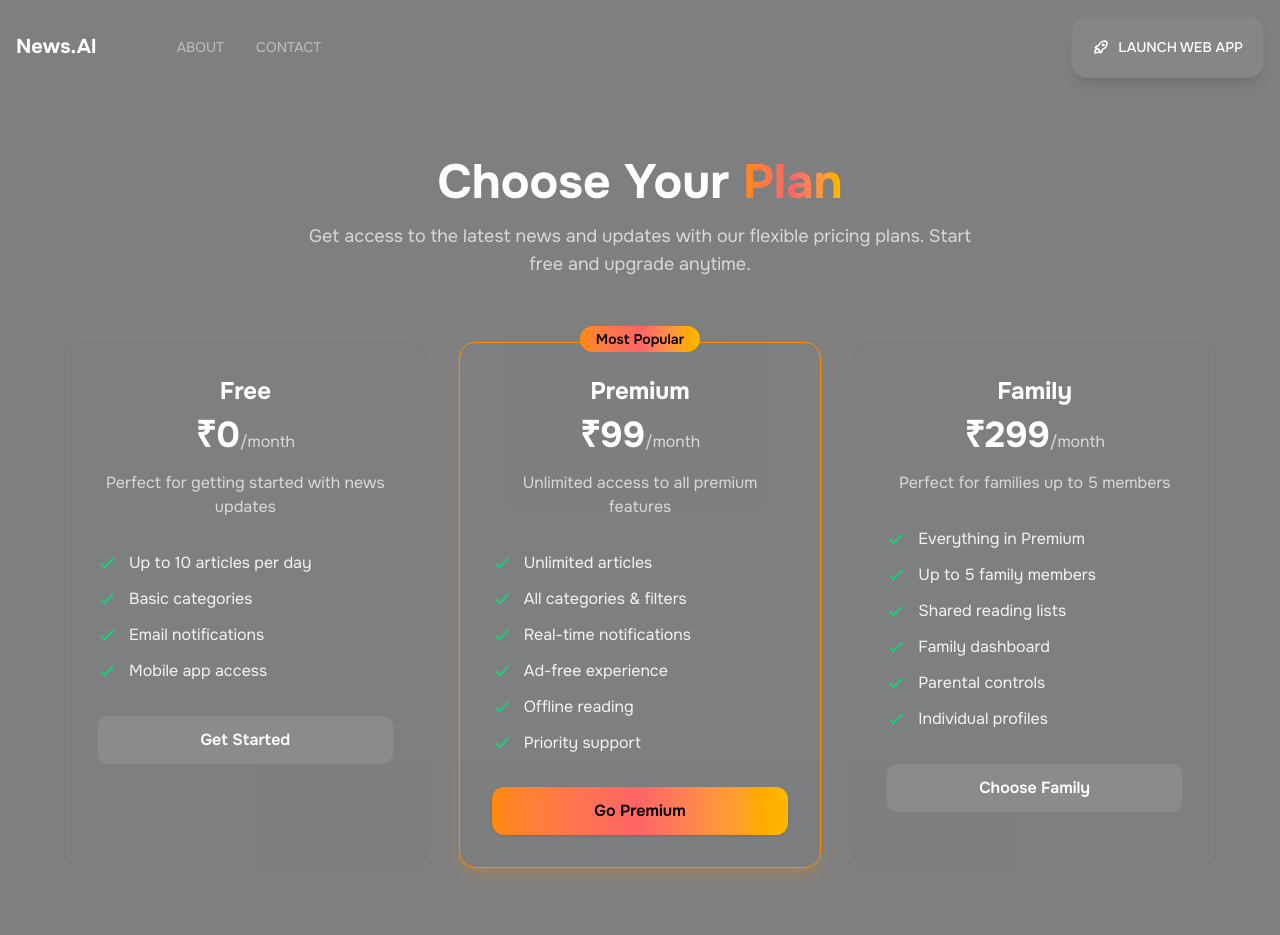
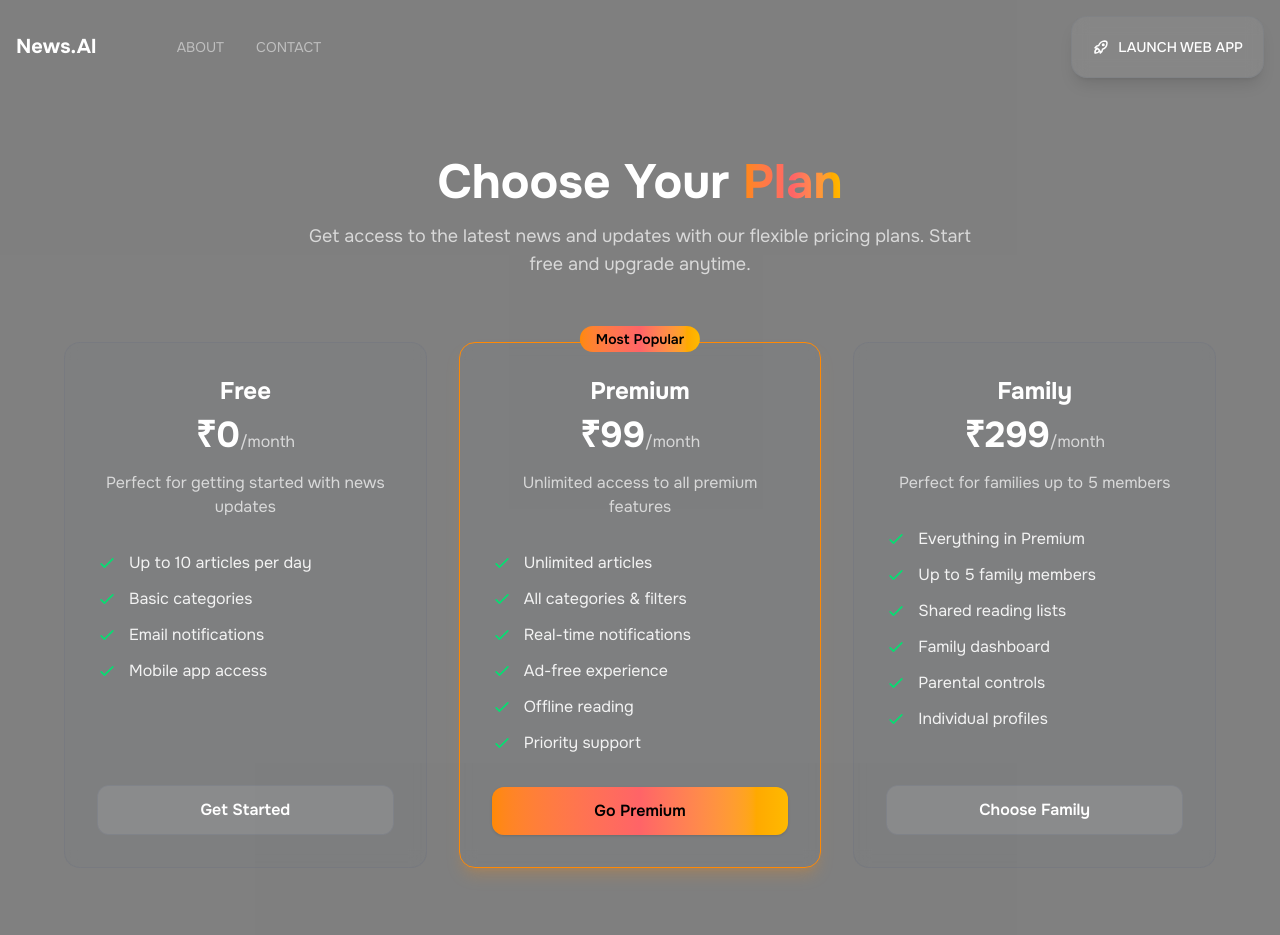
Before and after one commit to vikas-saini-7/24hr-news-updates-using-ai, a Next.js app in the folder frontend/: page /subscribe in a window 1280 px wide. Shown: the top 935 px of the page. Built offline with nearby package versions, Linux system fonts and the light colour scheme; no server answers.

Commit message:
fix: update cookie sameSite attribute and improve subscription plans layout

```diff
--- a/frontend/src/app/subscribe/page.tsx
+++ b/frontend/src/app/subscribe/page.tsx
@@ -75,7 +75,7 @@ const page = () => {
           {plans.map((plan, index) => (
             <div
               key={plan.name}
-              className={`relative bg-gray-500/10 backdrop-blur-sm rounded-2xl p-8 border transition-all duration-300 hover:scale-105 hover:shadow-2xl ${
+              className={`relative bg-gray-500/10 backdrop-blur-sm rounded-2xl p-8 border transition-all duration-300 hover:scale-105 hover:shadow-2xl flex flex-col h-full ${
                 plan.popular
                   ? "border-orange-400 shadow-orange-400/20 shadow-lg"
                   : "border-gray-500/30 hover:border-gray-500/50"
@@ -101,7 +101,7 @@ const page = () => {
               </div>
 
               {/* Features List */}
-              <ul className="space-y-3 mb-8">
+              <ul className="space-y-3 mb-8 flex-grow">
                 {plan.features.map((feature, featureIndex) => (
                   <li key={featureIndex} className="flex items-center">
                     <svg
@@ -124,7 +124,7 @@ const page = () => {
 
               {/* CTA Button */}
               <button
-                className={`w-full py-3 px-6 rounded-xl font-semibold transition-all duration-300 cursor-pointer ${
+                className={`w-full py-3 px-6 rounded-xl font-semibold transition-all duration-300 cursor-pointer mt-auto ${
                   plan.popular
                     ? "rounded-md bg-gradient-to-r from-orange-400 via-red-400 to-amber-400 text-black hover:from-orange-500 hover:via-red-500 hover:to-amber-500 transition-all duration-200 shadow-sm"
                     : "bg-white/10 text-white hover:bg-white/20 border border-gray-500/30 hover:border-gray-500/50"
@@ -139,7 +139,7 @@ const page = () => {
         {/* FAQ Section */}
         <div className="text-center mt-16">
           <p className="text-white/70 mb-4">
-            Have questions? We're here to help.
+            Having questions? We're here to help.
           </p>
           <button className="text-transparent bg-clip-text bg-gradient-to-r from-orange-400 via-red-400 to-amber-400 hover:from-orange-300 hover:via-red-300 hover:to-amber-300 underline">
             Contact Support
```
Also changed, not shown: 1 other file (tests, documents, lock files or other folders).
